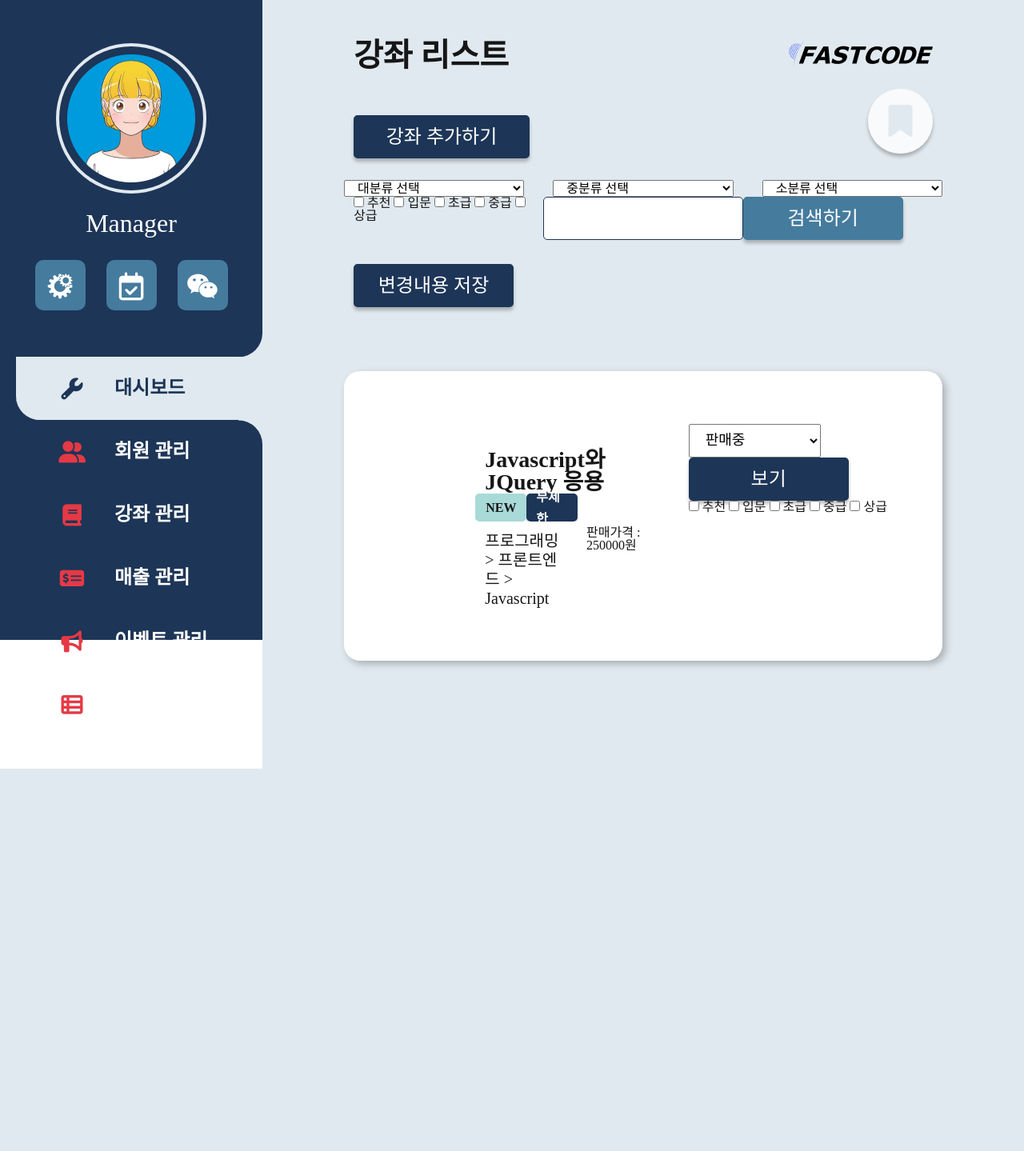
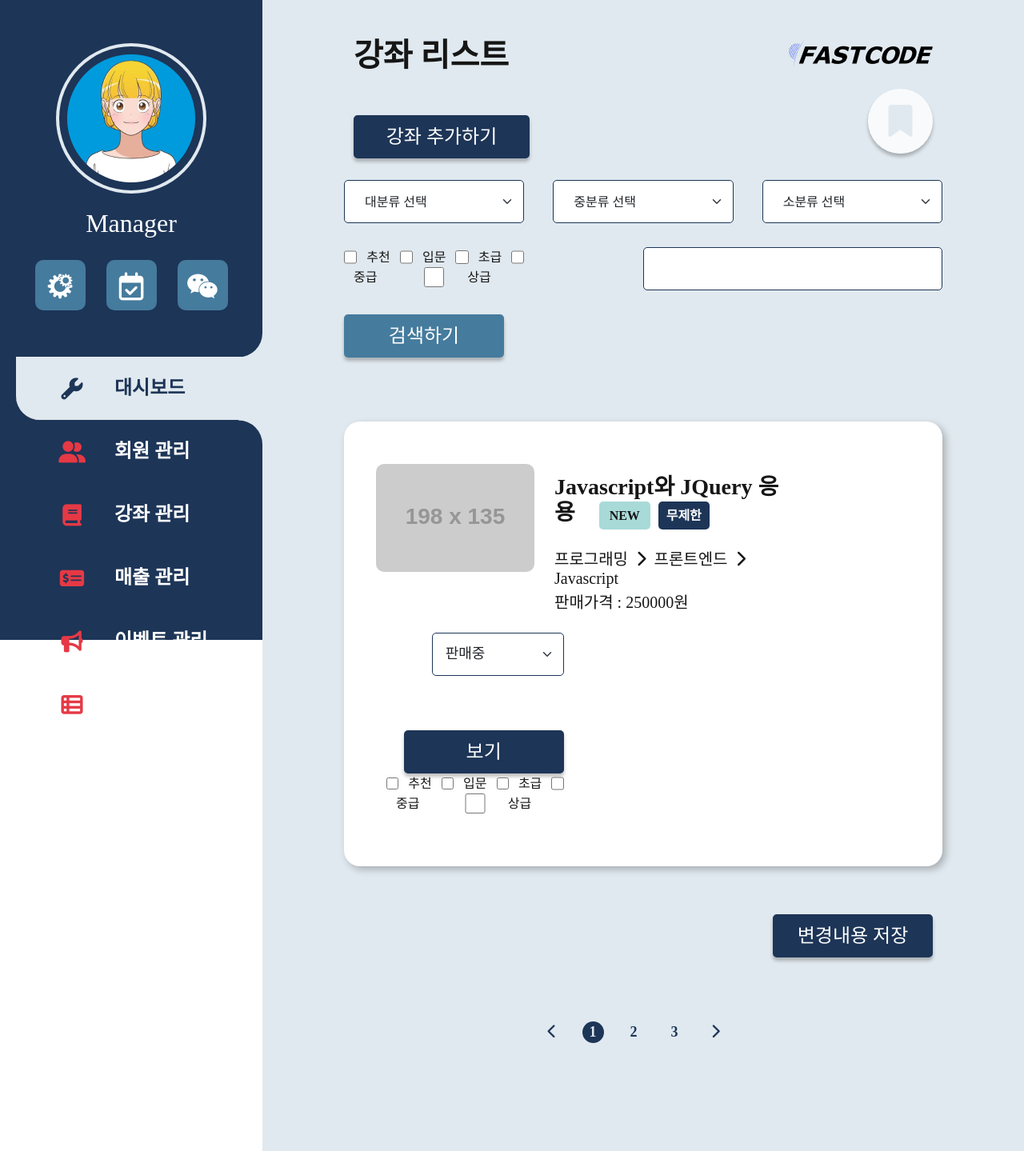
Before and after one commit to HyeonJinSon/FastCode, a PHP site: page /lecture/lecture_list.php in a window 1280 px wide. Shown: the whole page at 80% size. Before the commit the page ends 961 px from the top, so only its background shows below. Run offline with PHP 8.4, Linux system fonts and the light colour scheme; grey boxes labelled with a size stand in for pictures from a placeholder-image service; some libraries are stand-ins or nearby versions; some web fonts are replaced.

Commit message:
lecture_list.php 업로드

```diff
--- a/admin/lecture/lecture_list.php
+++ b/admin/lecture/lecture_list.php
@@ -5,6 +5,8 @@
     <meta http-equiv="X-UA-Compatible" content="IE=edge" />
     <meta name="viewport" content="width=device-width, initial-scale=1.0" />
     <title>강좌 리스트</title>
+    <script src="https://cdn.jsdelivr.net/npm/bootstrap@5.3.0-alpha1/dist/js/bootstrap.bundle.min.js"></script>
+    <script src="https://unpkg.com/simplebar@5.3.3/dist/simplebar.min.js"></script>
     <link rel="stylesheet" href="../css/common.css" />
     <link rel="stylesheet" href="../css/lecture_list.css" />
   </head>
@@ -14,7 +16,7 @@
         <div class="h-100" data-simplebar>
           <div class="admin-profile">
             <div class="profile-img-wrap">
-              <img src="img/admin-profile.png" alt="admin-img">
+              <img src="../img/admin-profile.png" alt="admin-img">
             </div>
             <h2>Manager</h2>
             <div class="profile-menu-wrap">
@@ -219,22 +221,21 @@
           </div>
         </div>
       </div>
-        <div class="content-body content-pd">
-          <div class="content-top">
+      <div class="content-body content-pd">
+        <div class="content-top">
             <h1 id="main-logo"><a href="/"><img src="img/fastcode_logo.png" alt="Fastcode"><span>fastcode</span></a></h1>
             <div class="bookmark">
               <input type="checkbox" id="bookmark1" />
               <label for="bookmark1"><i class="fa-solid fa-bookmark"></i></label>
             </div>
-          </div>
+        </div>
         <main>
           <h2 class="page-title">강좌 리스트</h2>
           <a href="lecture_up.php" class="y-btn big-btn btn-navy">강좌 추가하기</a>
-          <!-- action="<?php echo $_SERVER['PHP_SELF'] ?>" -->
-          <form action="" method="get">
+          <form action="" method="get" id="sort_container">
             <div class="row justify-content-between align-items-start">
               <div class="col-md-4 row">
-                <select name="cate1" id="cate1" class="col">
+                <select name="cate1" id="cate1" class="col form-select">
                   <option selected>대분류 선택</option>
                   <!-- {category1} -->
                   <option value="프로그래밍">프로그래밍</option>
@@ -242,7 +243,7 @@
                 </select>
               </div>
               <div class="col-md-4 row">
-                <select name="cate2" id="cate2" class="col">
+                <select name="cate2" id="cate2" class="col form-select">
                   <option selected>중분류 선택</option>
                     <!-- {category2} category2.php -->
                     <option value="프론트">프론트</option>
@@ -251,7 +252,7 @@
                 </select>
               </div>
               <div class="col-md-4 row">
-                <select name="cate3" id="cate3"  class="col">
+                <select name="cate3" id="cate3"  class="col form-select">
                   <option selected>소분류 선택</option>
                     <!-- {category3} category3.php -->
                     <option value="html">html</option>
@@ -260,64 +261,77 @@
                 </select>
               </div>
             </div>
-            <div class="row align-items-start">
+            <div class="row justify-content-between align-items-start">
               <!-- lec_option_change.php -->
-              <div class="check_container col-md-4">
-                <input type="checkbox" name="recom" id="recom" value="1">
-                <label for="recom">추천</label>
-                <input type="checkbox" name="forbegin" id="forbegin" value="1">
-                <label for="forbegin">입문</label>
-                <input type="checkbox" name="forbasic" id="forbasic" value="1">
-                <label for="forbasic">초급</label>
-                <input type="checkbox" name="forinter" id="forinter" value="1">
-                <label for="forinter">중급</label>
-                <input type="checkbox" name="foradv" id="foradv" value="1">
-                <label for="foradv">상급</label>
+              <div class="row justify-content-between lec_option align-items-center col-md-4">
+                <input type="checkbox" name="recom" id="recom" value="1" class="col">
+                <label for="recom" class="col">추천</label>
+                <input type="checkbox" name="forbegin" id="forbegin" value="1" class="col">
+                <label for="forbegin" class="col">입문</label>
+                <input type="checkbox" name="forbasic" id="forbasic" value="1" class="col">
+                <label for="forbasic" class="col">초급</label>
+                <input type="checkbox" name="forinter" id="forinter" value="1" class="col">
+                <label for="forinter" class="col">중급</label>
+                <input type="checkbox" name="foradv" id="foradv" value="1" class="col">
+                <label for="foradv" class="col">상급</label>
               </div>
               <!-- <label for="search_keyword"><i class="fa-solid fa-magnifying-glass"></i></label> -->
-              <input type="text" class="col-md-4" name="search_keyword" id="search_keyword">
+              <input type="text" class="col-md-6" name="search_keyword" id="search_keyword">
               <!--  placeholder="&#xF002;"  style="font-family:Pretendard, FontAwesome" -->
               <button type="submit" id="search" class="col-md-2 y-btn mid-btn btn-sky">검색하기</button>
             </div>
           </form>
-          <form name="lec_list_container" action="lec_option_change.php" method="get">
-            <button class="col-md-2 y-btn mid-btn btn-navy">변경내용 저장</button>
+          <form id="lec_list_container" action="lec_option_change.php" method="get">
             <!-- lecture list table 조회 및 출력 -->
             <ul id="lec_list">
               <li class="row">
-                <img src="" alt="" class="col-md-2">
-                <div class="lec_info_box col-md-5 row">
-                  <p class="lec_info_title col">
+                <figure class="col-md-2">
+                  <img src="https://placehold.co/198x135" alt="">
+                </figure>
+                <div class="lec_info_box col-md-6">
+                  <div class="lec_info_title">
                     <h3 class="content-title">Javascript와 JQuery 응용</h3><a class="mini-tag new-tag">new</a><a class="mini-tag limit-tag">무제한</a>
-                  </p>
-                  <p class="col">프로그래밍 > 프론트엔드 > Javascript</p>
-                  <span class="col">판매가격 : 250000원</span>
+                  </div>
+                  <p><em>프로그래밍</em><i class="fa-solid fa-chevron-right"></i><em>프론트엔드</em><i class="fa-solid fa-chevron-right"></i> <em>Javascript</em></p>
+                  <p>판매가격 : <span>250000원</span></p>
                 </div>
-                <div class="lec_option_box col-md-5">
-                  <p>
-                    <select name="status" id="status">
+                <div class="lec_option_box col-md-4">
+                  <p class="row">
+                    <select name="status" id="status" class="form-select col-auto">
                       <option value="판매중">판매중</option>
                       <option value="판매대기">판매대기</option>
                       <option value="판매중지">판매중지</option>
                     </select>
-                    <a href="lecture_view.php" class="y-btn mid-btn btn-navy">보기</a>
+                    <a href="lecture_view.php" class="y-btn mid-btn btn-navy col-auto">보기</a>
                   </p>
-                  <p>
-                    <input type="checkbox" name="recom" id="lo_recom" value="">
-                    <label for="lo_recom">추천</label>
-                    <input type="checkbox" name="forbegin" id="lo_forbegin" value="">
-                    <label for="lo_forbegin">입문</label>
-                    <input type="checkbox" name="forbasic" id="lo_forbasic" value="">
-                    <label for="lo_forbasic">초급</label>
-                    <input type="checkbox" name="forinter" id="lo_forinter" value="">
-                    <label for="lo_forinter">중급</label>
-                    <input type="checkbox" name="foradv" id="lo_foradv" value="">
-                    <label for="lo_foradv">상급</label>
-                  </p>
+                  <div class="row lec_option justify-content-between align-items-center">
+                    <input type="checkbox" name="recom" id="" value="1" class="col">
+                    <label for="" class="col">추천</label>
+                    <input type="checkbox" name="forbegin" id="" value="1" class="col">
+                    <label for="" class="col">입문</label>
+                    <input type="checkbox" name="forbasic" id="" value="1" class="col">
+                    <label for="" class="col">초급</label>
+                    <input type="checkbox" name="forinter" id="" value="1" class="col">
+                    <label for="" class="col">중급</label>
+                    <input type="checkbox" name="foradv" id="" value="1" class="col">
+                    <label for="" class="col">상급</label>
+                  </div>
                 </div>
               </li>
             </ul>
+            <p>
+              <button class="y-btn mid-btn btn-navy">변경내용 저장</button>
+            </p>
           </form>
+          <div class="lec_pagination row">
+            <ul class="row col justify-content-center">
+              <li class="col-auto"><a href=""><i class="fa-solid fa-chevron-left"></i></a></li>
+              <li class="col-auto"><a href="" class="active">1</a></li>
+              <li class="col-auto"><a href="">2</a></li>
+              <li class="col-auto"><a href="">3</a></li>
+              <li class="col-auto"><a href=""><i class="fa-solid fa-chevron-right"></i></a></li>
+            </ul>
+          </div>
         </main>
       </div>
     </div>
```
